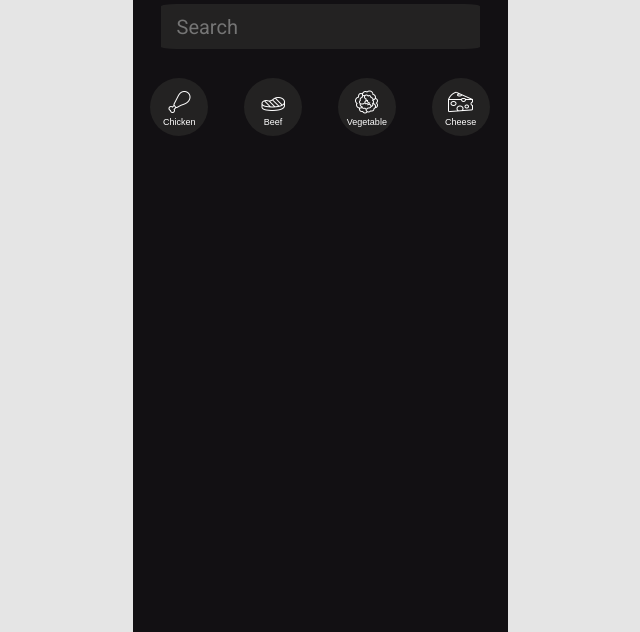
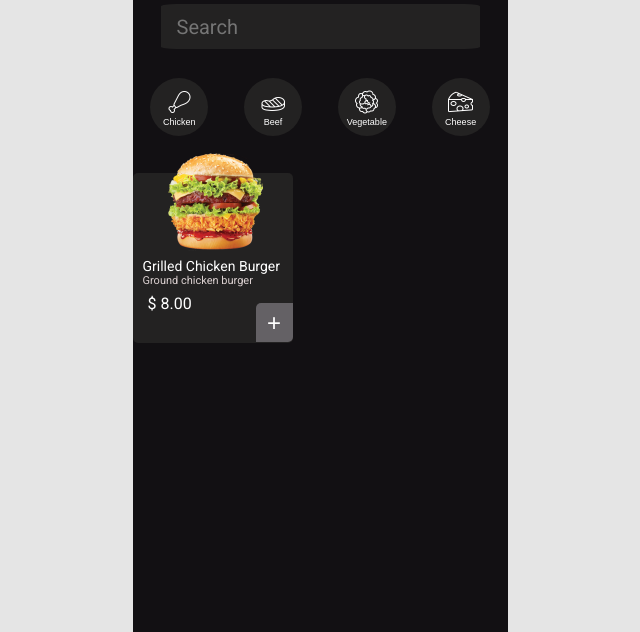
Before and after one commit to LeraMusienko78/HW-18-FIGMA, a plain HTML site: page pages/home.html in a window 1280 px wide. Shown: the part 168-800 px from the top of the page, without its empty margins (320-960 px from the left). Drawn offline with Linux system fonts and the light colour scheme; a web font is replaced by a local one.

Commit message:
Added product

```diff
--- a/pages/home.html
+++ b/pages/home.html
@@ -56,6 +56,42 @@
 
                 </div>
             </aside>
+
+            <main class="main">
+
+                <div class="products">
+
+
+
+                    <div class="product">
+
+                        <div class="title__product">
+                            <p class="title__product-1">Grilled Chicken Burger</p>
+                            <p class="title__product-2">Ground chicken burger</p>
+                        </div>
+
+                        <div class="price-wrapper">
+
+                            <div class="price__product">
+                                <p class="price">$ 8.00</p>
+                            </div>
+
+                            <button class="button__product">
+                                <p class="add">+</p>
+                            </button>
+                        </div>
+
+
+
+
+                    </div>
+
+                    <div class="image-wrapper">
+                        <img src="../public/images/burger2.png" alt="sorry" class="image">
+                    </div>
+
+                </div>
+            </main>
         </div>
     </div>
 
--- a/styles/home.css
+++ b/styles/home.css
@@ -108,3 +108,84 @@ li {
     color: var(--primari-text);
     font-size: var(--fs-xxxs);
 }
+
+.products{
+    margin-top: 17px;
+}
+
+.product{
+    display: flex;
+    flex-direction: column;
+    width: 160px;
+    height: 170px;
+    background: var(--primary-button-bg);
+    margin-top: 20px;
+    position: absolute;
+   border-radius: 5px;
+}
+
+.title__product{
+    margin-top: 85px;
+}
+
+.title__product-1{
+    color: var(--primari-text);
+    font-size: var(--fs-xs);
+    font-family: var(--third-font-family);
+    margin-left: 10px;
+}
+
+.title__product-2{
+    color: var(--fourth-text);
+    font-size: var(--fs-xxs);
+    font-family:var(--third-font-family) ;
+    margin-left: 10px;
+}
+
+.price-wrapper{
+    display: flex;
+    justify-content: space-between;
+}
+
+
+.price__product{
+   margin-top: 7px;
+   margin-left: 15px;
+   font-size: var(--fs-s);
+   font-family: var(--third-font-family);
+   color: var(--primari-text);
+}
+
+.button__product{
+    margin-top: 16px;
+    width: 37px;
+    height: 39px;
+    border-radius: 5px 0;
+    border: none;
+    background: var(--third-button-bg);
+}
+
+.button__product:hover{
+
+    background: var(--additional-bg);
+}
+
+.add{
+    color: var(--primari-text);
+    font-size: var(--fs-l);
+}
+
+
+
+.image-wrapper{
+   display: flex;
+   position: absolute;
+   margin-bottom: 17px;
+   margin-left: 35px;
+}
+
+.image{
+    width: 95px;
+    height: 98px;
+
+}
```
